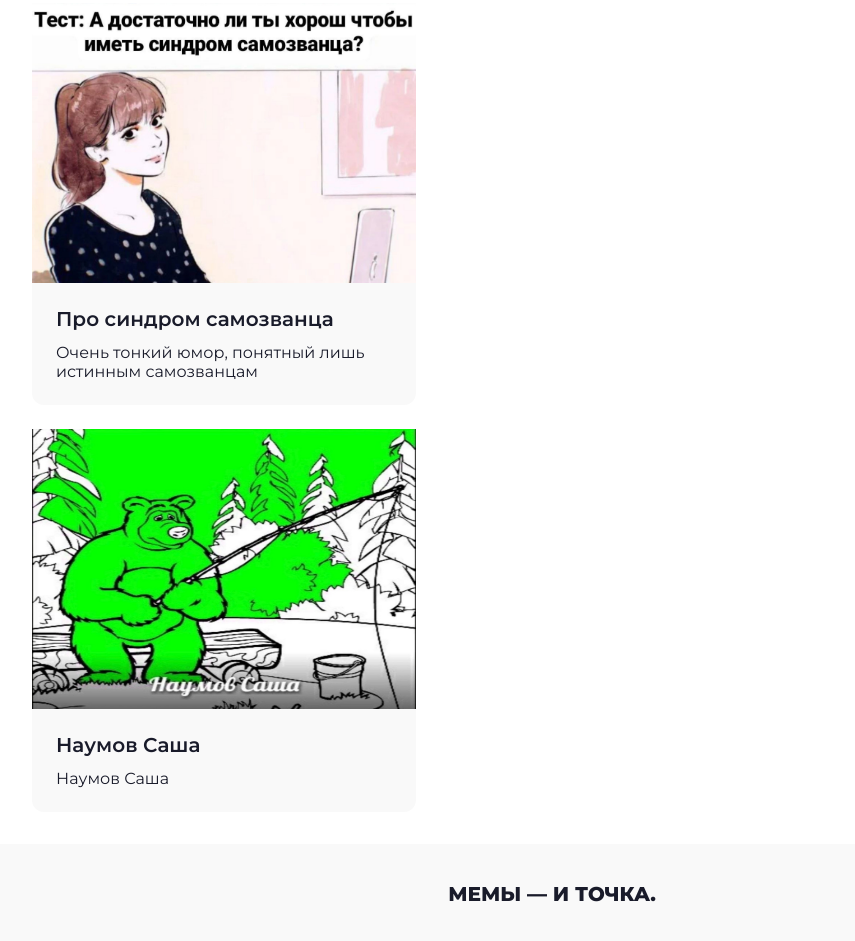
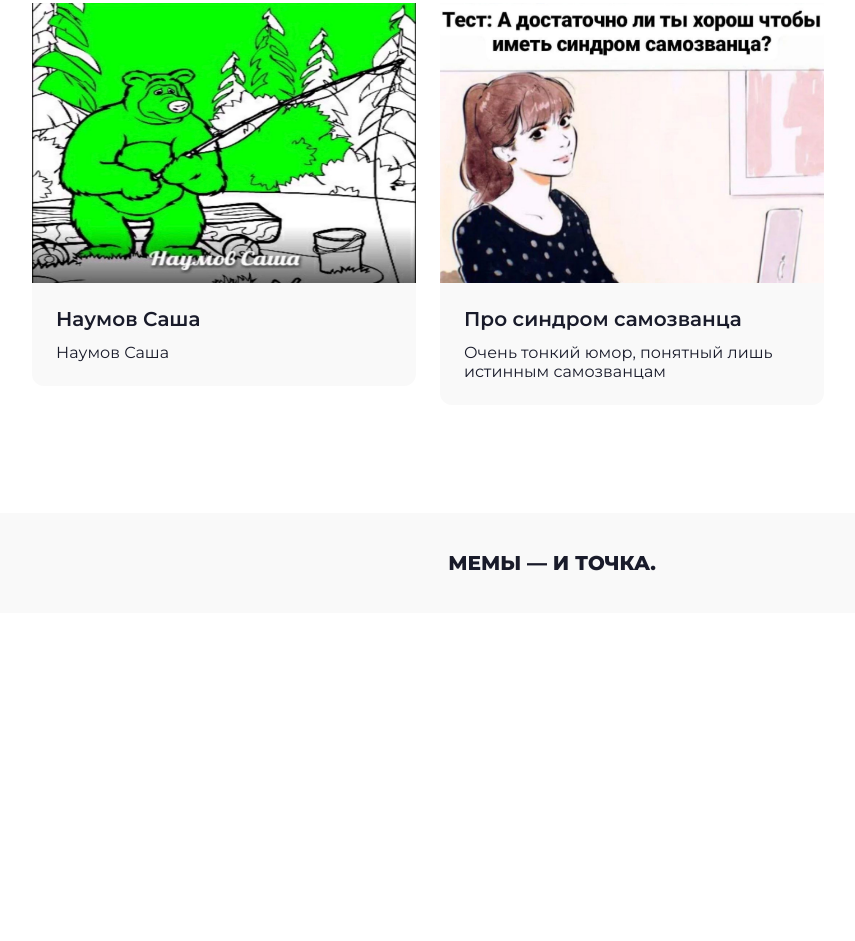
Before and after one commit to ducker-dev/memes, a plain HTML site: page index.html in a window 1280 px wide. Shown: the part 187-1128 px from the top of the page, without its empty margins (88-943 px from the left). After the commit the page ends 800 px from the top, so only its background shows below. Drawn offline with Linux system fonts and the light colour scheme.

Commit message:
Поправил положение второй карточки

```diff
--- a/index.html
+++ b/index.html
@@ -47,6 +47,13 @@
         <div class="container main__content">
             <h1 class="main__title">Лучшие мемы за все времена</h1>
             <div class="main__memes">
+              <div class="main__meme">
+                <img class="main__meme-img" src="./imgs/meme-2.jpg" />
+                <div class="main__meme-info">
+                    <div class="main__meme-info-title">Наумов Саша</div>
+                    <div>Наумов Саша</div>
+                </div>
+            </div>
                 <div class="main__meme">
                     <img class="main__meme-img" src="./imgs/meme-1.jpg" />
                     <div class="main__meme-info">
@@ -55,15 +62,6 @@
                     </div>
                 </div>
             </div>
-            <div class="main__memes">
-              <div class="main__meme">
-                  <img class="main__meme-img" src="./imgs/meme-2.jpg" />
-                  <div class="main__meme-info">
-                      <div class="main__meme-info-title">Наумов Саша</div>
-                      <div>Наумов Саша</div>
-                  </div>
-              </div>
-          </div>
         </div>
     </main>
     <footer class="footer">
```
